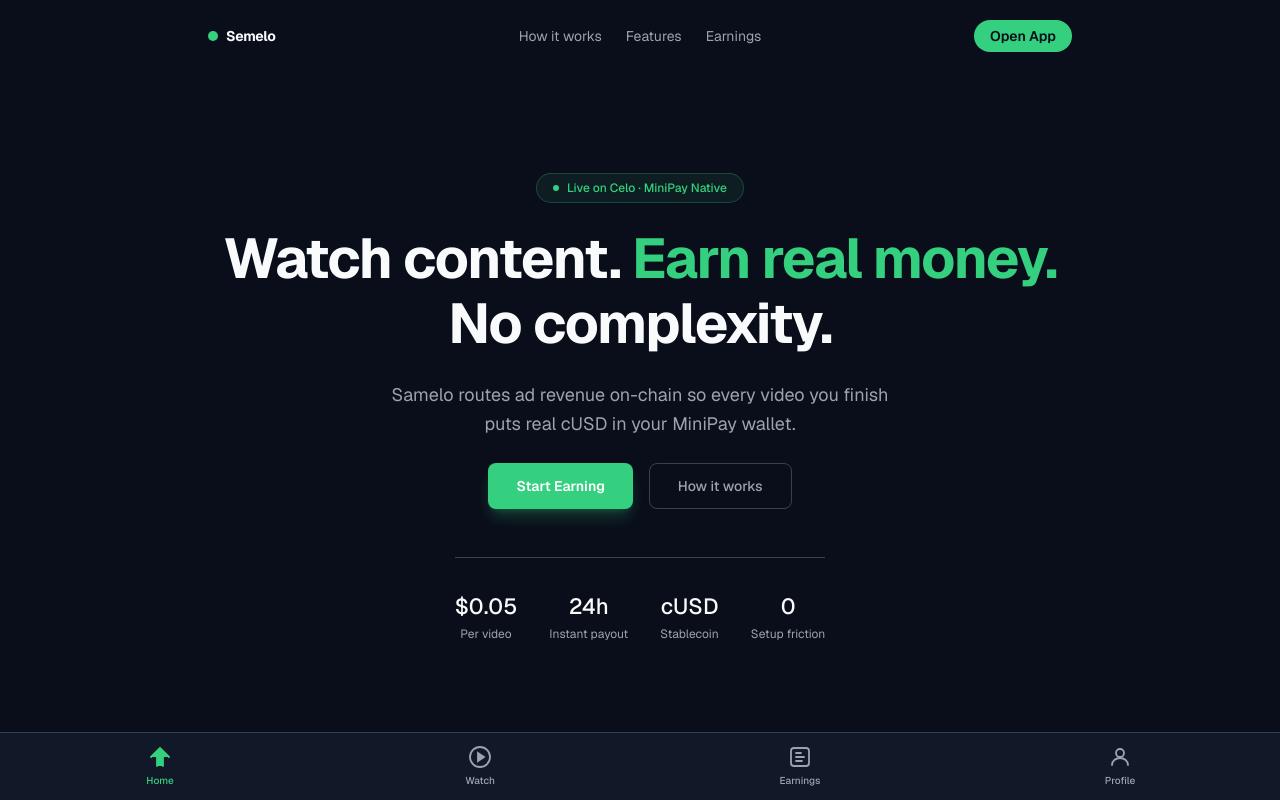
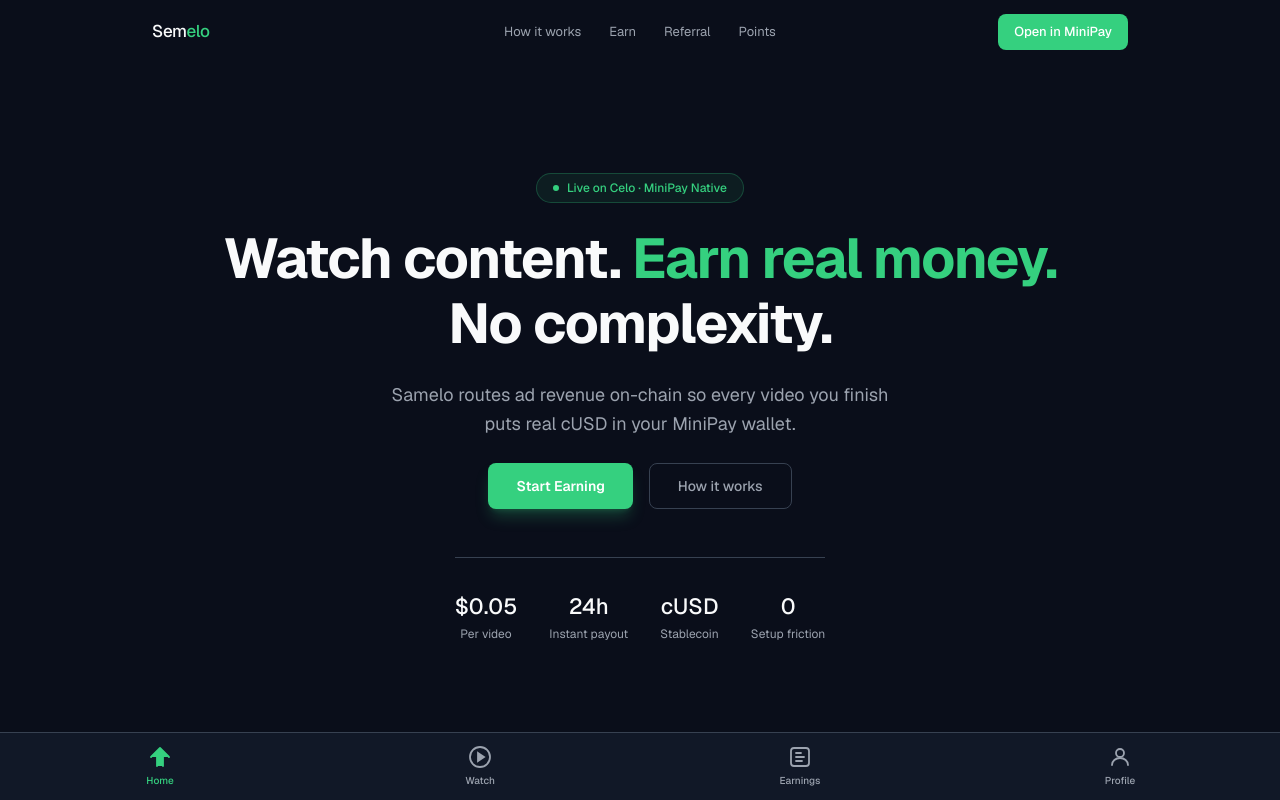
Before and after one commit to artomily/samelo, a Next.js app: page / in a window 1280 px wide. Shown: the top 800 px of the page. Built offline with nearby package versions, Linux system fonts and the light colour scheme; what wagmi would draw is missing.

Commit message:
Commit 6: Improve Navbar navigation

```diff
--- a/app/components/landing/Navbar.tsx
+++ b/app/components/landing/Navbar.tsx
@@ -7,8 +7,9 @@ import { cn } from '@/lib/utils'
 
 const NAV_LINKS = [
   { href: '#how-it-works', label: 'How it works' },
-  { href: '#features', label: 'Features' },
-  { href: '#earnings', label: 'Earnings' },
+  { href: '#earn', label: 'Earn' },
+  { href: '#referral', label: 'Referral' },
+  { href: '#features', label: 'Points' },
 ]
 
 export function Navbar() {
@@ -24,26 +25,22 @@ export function Navbar() {
   const closeMenu = () => setMenuOpen(false)
 
   return (
-    <nav
-      data-state={menuOpen ? 'active' : undefined}
-      className="group fixed inset-x-0 top-0 z-50 w-full px-3 pt-2"
-    >
+    <nav className="fixed inset-x-0 top-0 z-50 w-full">
       <div
         className={cn(
-          'mx-auto flex max-w-4xl items-center justify-between px-4 py-3 transition-all duration-300',
+          'mx-auto flex max-w-5xl items-center justify-between px-6 py-3.5 transition-all duration-300',
           isScrolled
-            ? 'rounded-2xl border border-border bg-bg/80 px-4 shadow-xl backdrop-blur-lg'
+            ? 'border-b border-border bg-bg/95 backdrop-blur-lg'
             : 'bg-transparent'
         )}
       >
         {/* Logo */}
-        <Link href="/" className="flex items-center gap-2" onClick={closeMenu}>
-          <span className="h-2.5 w-2.5 rounded-full bg-accent" />
-          <span className="text-sm font-bold tracking-tight text-primary">Semelo</span>
+        <Link href="/" className="text-[17px] font-medium tracking-tight text-primary" onClick={closeMenu}>
+          Sem<span className="text-accent">elo</span>
         </Link>
 
-        {/* Desktop links — absolutely centred */}
-        <ul className="absolute inset-x-0 mx-auto hidden w-fit items-center gap-6 text-sm lg:flex">
+        {/* Desktop links */}
+        <ul className="absolute inset-x-0 mx-auto hidden w-fit items-center gap-7 text-[13px] lg:flex">
           {NAV_LINKS.map((link) => (
             <li key={link.href}>
               <a
@@ -61,26 +58,26 @@ export function Navbar() {
         <div className="flex items-center gap-3">
           <Link
             href="/watch"
-            className="hidden rounded-full bg-accent px-4 py-1.5 text-sm font-semibold text-bg transition-colors hover:bg-accent-hover lg:inline-flex"
+            className="hidden rounded-lg bg-accent px-4 py-2 text-[13px] font-medium text-white transition-colors hover:bg-accent-hover lg:inline-flex"
           >
-            Open App
+            Open in MiniPay
           </Link>
 
-          {/* Hamburger — mobile only */}
+          {/* Hamburger */}
           <button
             onClick={() => setMenuOpen((v) => !v)}
             className="relative flex h-9 w-9 shrink-0 items-center justify-center rounded-lg border border-border bg-surface lg:hidden"
             aria-label="Toggle menu"
           >
             <Menu
-              size={18}
+              size={17}
               className={cn(
                 'absolute transition-all duration-200',
                 menuOpen ? 'scale-0 opacity-0' : 'scale-100 opacity-100'
               )}
             />
             <X
-              size={18}
+              size={17}
               className={cn(
                 'absolute transition-all duration-200',
                 menuOpen ? 'scale-100 opacity-100' : 'scale-0 opacity-0'
@@ -93,16 +90,16 @@ export function Navbar() {
       {/* Mobile panel */}
       <div
         className={cn(
-          'mx-auto mt-1 max-w-4xl overflow-hidden rounded-2xl border border-border bg-surface px-4 shadow-2xl transition-all duration-300 lg:hidden',
+          'overflow-hidden border-b border-border bg-bg/98 backdrop-blur-lg transition-all duration-300 lg:hidden',
           menuOpen ? 'max-h-80 py-4 opacity-100' : 'max-h-0 py-0 opacity-0'
         )}
       >
-        <ul className="flex flex-col gap-1">
+        <ul className="flex flex-col gap-1 px-6">
           {NAV_LINKS.map((link) => (
             <li key={link.href}>
               <a
                 href={link.href}
-                className="block rounded-xl px-3 py-2.5 text-sm text-muted transition-colors hover:bg-card hover:text-primary"
+                className="block rounded-lg px-3 py-2.5 text-[13px] text-muted transition-colors hover:bg-card hover:text-primary"
                 onClick={closeMenu}
               >
                 {link.label}
@@ -110,13 +107,13 @@ export function Navbar() {
             </li>
           ))}
         </ul>
-        <div className="mt-3 border-t border-border pt-3">
+        <div className="mt-3 border-t border-border px-6 pt-3">
           <Link
             href="/watch"
             onClick={closeMenu}
-            className="block w-full rounded-xl bg-accent py-2.5 text-center text-sm font-semibold text-bg transition-colors hover:bg-accent-hover"
+            className="block w-full rounded-lg bg-accent py-2.5 text-center text-[13px] font-medium text-white transition-colors hover:bg-accent-hover"
           >
-            Open App →
+            Open in MiniPay
           </Link>
         </div>
       </div>
```
